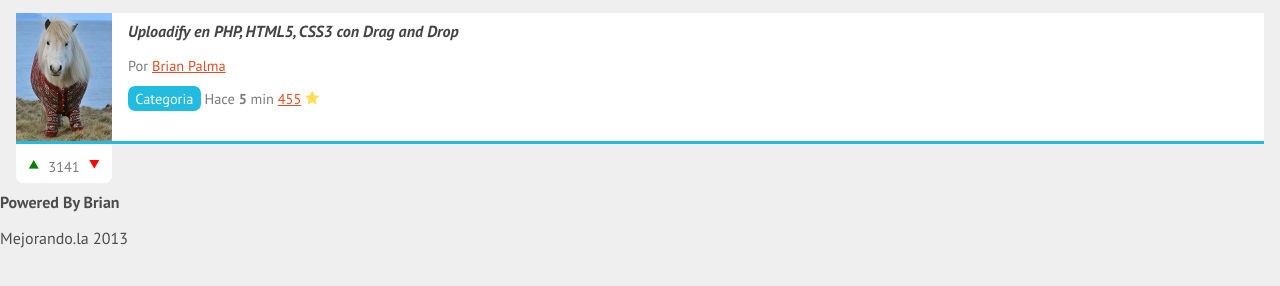
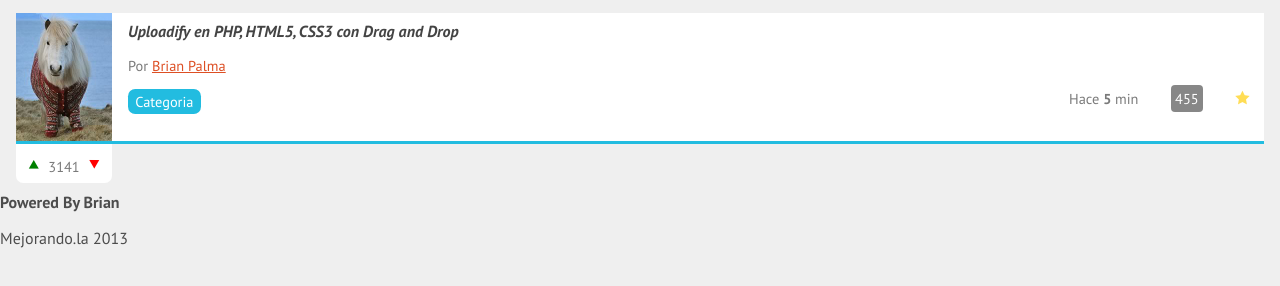
Before and after one commit to bjpalmab/CodigoCursoDisWeb, a plain HTML site: page index.html in a window 1280 px wide. Shown: the part 136-422 px from the top of the page. Drawn offline with Linux system fonts and the light colour scheme.

Commit message:
Arreglo Article

```diff
--- a/style.css
+++ b/style.css
@@ -154,8 +154,23 @@ nav #pub_nav a{
 	font-size: 0.9em;
 }
 
+#contenido .item .datos_item{
+text-align: right;
+
+}
+
+#contenido .item .datos_item .comm_item{
+	background: #878787;
+	text-decoration: none;
+	color: white;
+	padding: 4px;
+	margin: 0 1em 0 2em;
+	border-radius: 4px;
+}
+
 #contenido .item .datos_item .guardar_item{
 	text-decoration: none;
+	margin: 0 1em;
 }
 
 #contenido .item .datos_item .guardar_item:after{
@@ -173,6 +188,7 @@ nav #pub_nav a{
 	color: white;
 	padding: 0.2em 0.5em;
 	text-decoration: none;
+	float: left;
 }
 
 #contenido .item .imagen_item{
```
